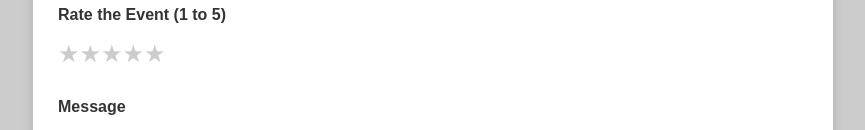
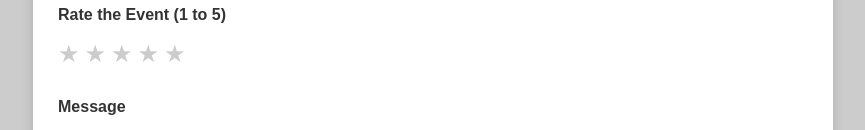
Before and after one commit to ujustbetech/LeadCapturingTool, a Next.js app: page /events/1 in a window 1280 px wide. Shown: the part 885-1015 px from the top of the page, without its empty margins (207-1072 px from the left). Built offline with nearby package versions, Linux system fonts and the light colour scheme; no server answers; the database is empty.

Commit message:
Update feedback.css

```diff
--- a/pages/feedback.css
+++ b/pages/feedback.css
@@ -18,6 +18,18 @@ body {
   padding: 25px;
   /* Adjusted for better responsiveness */
   box-sizing: border-box;
+}
+.star-rating {
+  display: flex;
+  gap: 5px;
+}
+
+.star {
+  transition: color 0.2s;
+}
+
+.star.filled {
+  color: #f39c12;
 }
 
 /* Form container */
```
